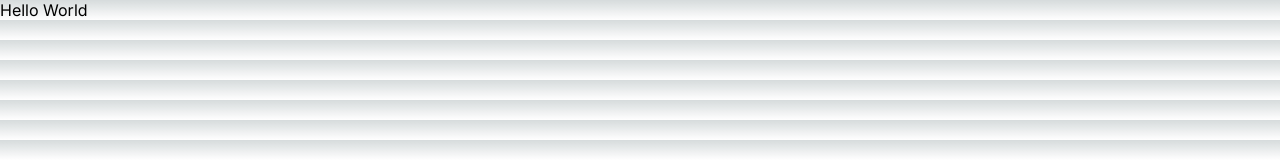
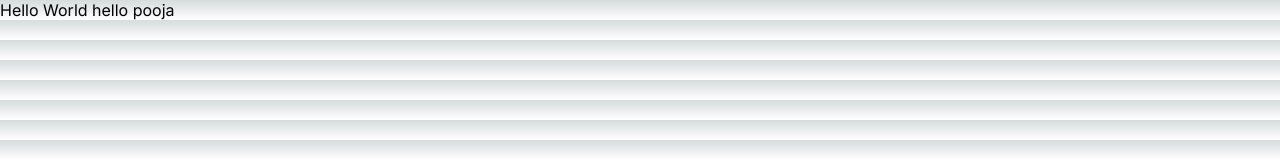
Before and after one commit to Swarnalata-Rana/group_todolist, a Next.js app: page / in a window 1280 px wide. Shown: the top 160 px of the page. Built offline with nearby package versions, Linux system fonts and the light colour scheme.

Commit message:
seconds  commit

```diff
--- a/app/page.js
+++ b/app/page.js
@@ -7,6 +7,7 @@ export default function Home() {
          <>
             <div>
               Hello World
+              hello pooja
             </div>
          </>
   )
```
